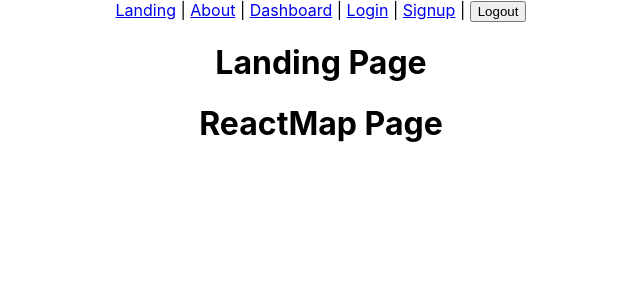
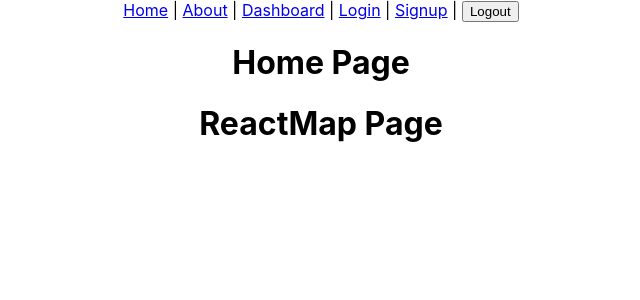
Before and after one commit to hire-lambda-grads/front-end, a React (Create React App) app: page / in a window 1280 px wide. Shown: the top 300 px of the page, without its empty margins (319-959 px from the left). Built offline with nearby package versions, Linux system fonts and the light colour scheme.

Commit message:
Renames the <Landing /> to <Home />

```diff
--- a/src/App.js
+++ b/src/App.js
@@ -5,7 +5,7 @@ import './App.css';
 
 import About from './components/about/About';
 import Dashboard from './components/dashboard/Dashboard';
-import Landing from './components/landing/Landing';
+import Home from './components/home/Home';
 import Login from './components/login/Login';
 import Signup from './components/signup/Signup';
 
@@ -16,7 +16,7 @@ class App extends Component {
       <div className="App">
         <header>
           <nav>
-            <NavLink exact to="/">Landing</NavLink>
+            <NavLink exact to="/">Home</NavLink>
             &nbsp;|&nbsp;
             <NavLink to="/about">About</NavLink>
             &nbsp;|&nbsp;
@@ -35,7 +35,7 @@ class App extends Component {
             path="/"
             render={props => {
               console.log(props);
-              return <Landing {...props} />;
+              return <Home {...props} />;
             }}
           />
           <Route
--- a/src/components/landing/Landing.js
+++ b/src/components/home/Home.js
@@ -1,13 +1,13 @@
 import React from 'react';
 import ReactMap from '../reactMap/ReactMap';
 
-const Landing = () => {
+const Home = () => {
     return(
         <div>
-            <h1>Landing Page</h1>
+            <h1>Home Page</h1>
             <ReactMap />
         </div>
     );
 }
 
-export default Landing;
+export default Home;
```
